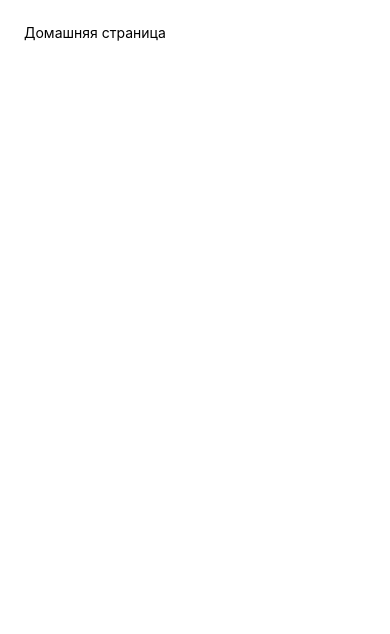
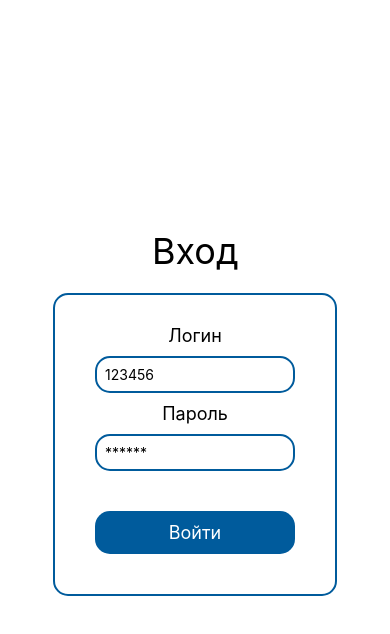
Before and after one commit to maxvasilyev97/sampleproj, a React Native app: screen /Home in a window 390 px wide. Shown: the top 634 px of the page. Built offline with nearby package versions, Linux system fonts and the light colour scheme.

Commit message:
форма логина

```diff
--- a/App.js
+++ b/App.js
@@ -1,10 +1,12 @@
 import React from 'react';
-import Login from './screens/login';
-import Review from './screens/reviewDetails';
-import Home from './screens/home';
+import Login from './Views/login';
+import Form from './Views/form';
+import Qr from './Views/qr';
 
 export default function App() {
   return (
-    <Home />
+    <Login />
+    // <Form />
+    // <Qr />
   );
 }
--- a/screens/reviewDetails.js
+++ b/Views/form.js
@@ -1,10 +1,10 @@
 import React from 'react';
 import {StyleSheet, View, Text} from 'react-native';
 
-export default function Review() {
+export default function Form() {
     return(
         <View style={style.container}>
-            <Text>ревью</Text>
+            <Text>Form</Text>
         </View>
     )
 }
--- /dev/null
+++ b/Views/login.js
@@ -0,0 +1,148 @@
+import React from 'react';
+import {StyleSheet, View, Text, TextInput, Image, TouchableOpacity} from 'react-native';
+
+export default function Login() {
+    // const [name,setName] = useState('имя')
+    // const [age,setAge] = useState('30')
+    // const [person,setPerson] = useState({name: 'кек', age: 30})
+
+    // const clickHandler = () => {
+    //   setName('имя2');
+    //   setPerson({name: 'сас', age: 20})
+    // }
+
+    // const changeText = (newtext) => {
+    //   setName(newtext)
+    // }
+
+    return(
+      <View style={styles.container}>
+        <Text style={styles.title}>Вход</Text>
+        <View style={styles.sign}>
+          <Text style={styles.text}>Логин</Text>
+          <TextInput
+            style={styles.input}
+            placeholder = '123456'
+            //textAlign = 'center'
+          />
+          <Text style={styles.text}>Пароль</Text>
+          <TextInput
+            style={styles.input}
+            placeholder = '******'
+            secureTextEntry={true}
+          />
+          <View>
+          <TouchableOpacity
+            style={styles.button}
+            //onPress={onPress}
+          >
+            <Text style={styles.btext}>Войти</Text>
+            </TouchableOpacity>
+          </View>
+        </View>
+      </View>
+
+
+    //   <View style={styles.container}>
+    //   <View style={styles.header}>
+    //     <Text>Введи имя</Text>
+    //     <TextInput
+    //       style={styles.input}
+    //       onChangeText={changeText}
+    //       placeholder = 'имя'
+    //     />
+    //     <Text>Введи возраст</Text>
+    //     <TextInput
+    //       style={styles.input}
+    //       onChangeText={(newage) => setAge(newage)}
+    //       placeholder = '99'
+    //       keyboardType='numeric'
+    //     />
+    //     <Text style={styles.boldText}>Имя: {name}, возраст: {age}</Text>
+    //     <TextInput
+    //       style={styles.input}
+    //       multiline
+    //       placeholder = 'много строк'
+    //     />
+    //   </View>
+    //   <View style={styles.body}>
+    //     <Text>{name}</Text>
+    //     <Text>{person.name}, {person.age}</Text>
+    //   </View>
+    //   <View style={styles.buttonContainer}>
+    //     <Button title='жми' onPress={clickHandler}/>
+    //   </View>
+    // </View>
+     )
+}
+
+// const style = StyleSheet.create({
+//     container: {
+//         flex: 1,
+//         backgroundColor: '#fff',
+//         alignItems: 'center',
+//         justifyContent: 'center',
+//       },
+//       header:{
+//         backgroundColor: 'pink',
+//         padding: 20,
+//       },
+//       boldText: {
+//         fontWeight: 'bold',
+//       },
+//       body: {
+//         backgroundColor: 'yellow',
+//         padding: 20,
+//       },
+//       input: {
+//         borderWidth: 1,
+//         borderColor: '#777',
+//         padding: 8,
+//         margin: 10,
+//         width: 200,
+//       }
+// });
+const styles = StyleSheet.create({
+  container: {
+    alignItems: 'center', //выравнивание по горизонитали
+    flex: 1,
+    justifyContent: 'center' //выравнивание по вертикали
+  },
+  sign: {
+    borderWidth: 2,
+    borderColor: '#005B9C',
+    borderRadius: 15,
+    padding: 30, //отступ внутри
+    margin: 20, //отступ снаружи
+  },
+  title: {
+    fontSize: 36,
+  },
+  text: {
+    fontSize: 18,
+    textAlign: 'center',
+    color: 'black',
+  },
+  btext: {
+    fontSize: 18,
+    textAlign: 'center',
+    color: 'white',
+  },
+  input: {
+    borderWidth: 2,
+    borderColor: '#005B9C',
+    borderRadius: 15,
+    padding: 8, //отступ внутри
+    margin: 10, //отступ снаружи
+    width: 200,
+  },
+  button: {
+    alignItems: "center",
+    backgroundColor: "#005B9C",
+    padding: 11, //отступ внутри
+    margin: 10, //отступ снаружи
+    marginTop: 30,
+    borderRadius: 15,
+    //top: 20,
+  }
+});
--- a/screens/home.js
+++ b/Views/qr.js
@@ -1,10 +1,10 @@
 import React from 'react';
 import {StyleSheet, View, Text} from 'react-native';
 
-export default function Home() {
+export default function Qr() {
     return(
         <View style={style.container}>
-            <Text>Домашняя страница</Text>
+            <Text>QR</Text>
         </View>
     )
 }
--- a/screens/login.js
+++ /dev/null
@@ -1,77 +0,0 @@
-import React from 'react';
-import {StyleSheet, View, Text} from 'react-native';
-
-export default function Login() {
-    const [name,setName] = useState('имя')
-    const [age,setAge] = useState('30')
-    const [person,setPerson] = useState({name: 'кек', age: 30})
-
-    const clickHandler = () => {
-      setName('имя2');
-      setPerson({name: 'сас', age: 20})
-    }
-
-    const changeText = (newtext) => {
-      setName(newtext)
-    }
-
-    return(
-        <View style={styles.container}>
-      <View style={styles.header}>
-        <Text>Введи имя</Text>
-        <TextInput
-          style={styles.input}
-          onChangeText={changeText}
-          placeholder = 'имя'
-        />
-        <Text>Введи возраст</Text>
-        <TextInput
-          style={styles.input}
-          onChangeText={(newage) => setAge(newage)}
-          placeholder = '99'
-          keyboardType='numeric'
-        />
-        <Text style={styles.boldText}>Имя: {name}, возраст: {age}</Text>
-        <TextInput
-          style={styles.input}
-          multiline
-          placeholder = 'много строк'
-        />
-      </View>
-      <View style={styles.body}>
-        <Text>{name}</Text>
-        <Text>{person.name}, {person.age}</Text>
-      </View>
-      <View style={styles.buttonContainer}>
-        <Button title='жми' onPress={clickHandler}/>
-      </View>
-    </View>
-    )
-}
-
-const style = StyleSheet.create({
-    container: {
-        flex: 1,
-        backgroundColor: '#fff',
-        alignItems: 'center',
-        justifyContent: 'center',
-      },
-      header:{
-        backgroundColor: 'pink',
-        padding: 20,
-      },
-      boldText: {
-        fontWeight: 'bold',
-      },
-      body: {
-        backgroundColor: 'yellow',
-        padding: 20,
-      },
-      input: {
-        borderWidth: 1,
-        borderColor: '#777',
-        padding: 8,
-        margin: 10,
-        width: 200,
-      }
-});
```
Also changed, not shown: img/logo2 1.svg (added).
